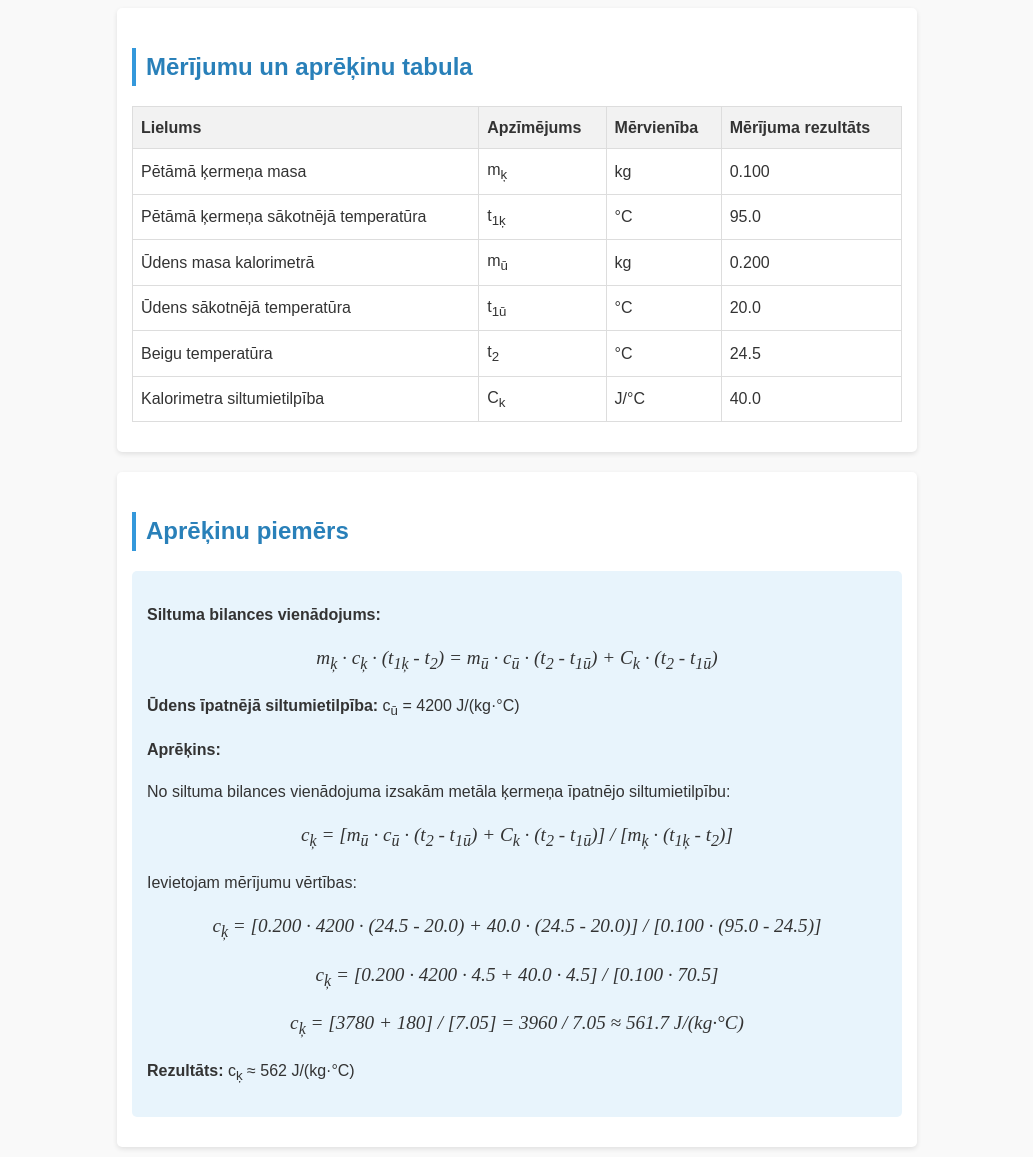
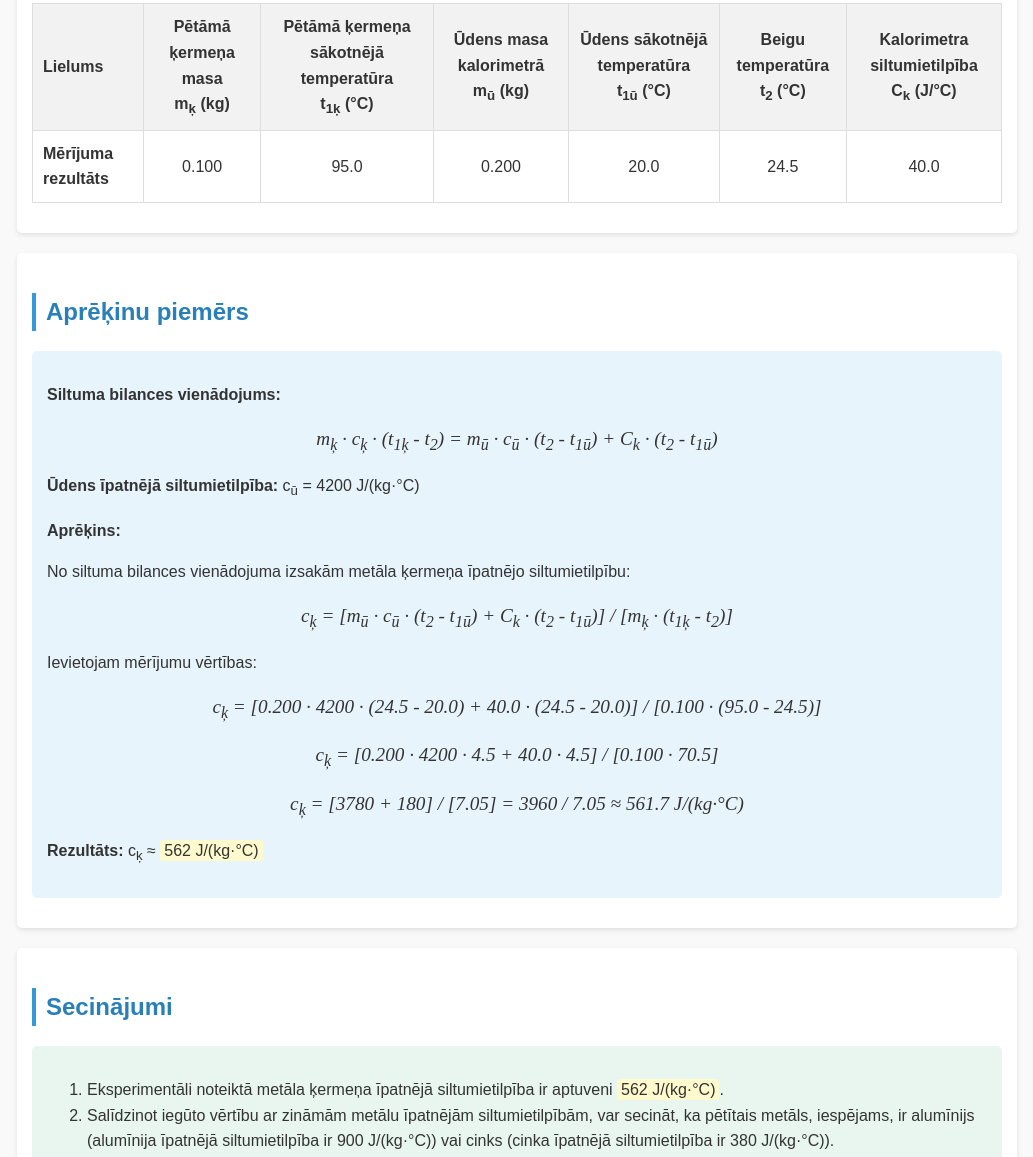
Before and after one commit to broskynocap/fizikam, a plain HTML site: page index.html in a window 1280 px wide. Shown: the part 1304-2461 px from the top of the page, without its empty margins (123-1156 px from the left). Drawn offline with Linux system fonts and the light colour scheme.

Commit message:
Update index.html

```diff
--- a/index.html
+++ b/index.html
@@ -8,7 +8,7 @@
         body {
             font-family: 'Arial', sans-serif;
             line-height: 1.6;
-            max-width: 800px;
+            max-width: 1000px;
             margin: 0 auto;
             padding: 20px;
             background-color: #f9f9f9;
@@ -45,12 +45,22 @@
 
         th, td {
             border: 1px solid #ddd;
-            padding: 8px;
-            text-align: left;
+            padding: 10px;
+            text-align: center;
         }
 
         th {
             background-color: #f2f2f2;
+            font-weight: bold;
+        }
+
+        .horizontal-table th:first-child {
+            text-align: left;
+        }
+
+        .horizontal-table td:first-child {
+            text-align: left;
+            font-weight: bold;
         }
 
         .calculation {
@@ -91,10 +101,16 @@
             font-weight: bold;
             margin-right: 5px;
         }
+
+        .highlight {
+            background-color: #fffacd;
+            padding: 2px 4px;
+            border-radius: 3px;
+        }
     </style>
 </head>
 <body>
-    <h1>Darba lapa fizikā: Ķermeņa īpatnējās siltumietilpības noteikšana.</h1>
+    <h1>Darba lapa fizikā: Ķermeņa īpatnējās siltumietilpības noteikšana</h1>
 
     <div class="section">
         <h2>Darba mērķis</h2>
@@ -108,7 +124,7 @@
             <li>Uzkarsēt pētāmo ķermeni līdz noteiktai temperatūrai</li>
             <li>Izmērīt ūdens masu kalorimetrā</li>
             <li>Izmērīt ūdens sākotnējo temperatūru kalorimetrā</li>
-            <li>Ielikt uzkarsēto pētāmo ķermeni ķermeni kalorimetrā un izmērīt beigu temperatūru</li>
+            <li>Ielikt uzkarsēto pētāmo ķermeni kalorimetrā un izmērīt beigu temperatūru</li>
             <li>Aprēķināt metāla ķermeņa īpatnējo siltumietilpību</li>
         </ol>
     </div>
@@ -119,7 +135,7 @@
             <li><strong>Pētāmais ķermenis</strong> - pētāmais ķermenis (piemēram, alumīnija, vara vai cinka gabals)</li>
             <li><strong>Svari</strong> - laboratorijas svari ar atbilstošu svaru komplektu vai elektroniskie svari</li>
             <li><strong>Termometrs</strong> - laboratorijas termometrs ar skalīti līdz 100°C vai digitālais termometrs</li>
-            <li><strong>Ūdens</strong> - ūdens istabas temperatūrā</li>
+            <li><strong>Ūdens</strong> - destilēts ūdens istabas temperatūrā</li>
             <li><strong>Kalorimetrs</strong> - siltumizolēta tvertne ar vāku un maisītāju</li>
             <li><strong>Citi piederumi:</strong> karsētājs (vannas vai plīts), trauki ūdens uzglabāšanai, aizsargcimdi</li>
         </ul>
@@ -132,48 +148,24 @@
 
     <div class="section">
         <h2>Mērījumu un aprēķinu tabula</h2>
-        <table>
+        <table class="horizontal-table">
             <tr>
                 <th>Lielums</th>
-                <th>Apzīmējums</th>
-                <th>Mērvienība</th>
-                <th>Mērījuma rezultāts</th>
+                <th>Pētāmā ķermeņa masa<br>m<sub>ķ</sub> (kg)</th>
+                <th>Pētāmā ķermeņa sākotnējā temperatūra<br>t<sub>1ķ</sub> (°C)</th>
+                <th>Ūdens masa kalorimetrā<br>m<sub>ū</sub> (kg)</th>
+                <th>Ūdens sākotnējā temperatūra<br>t<sub>1ū</sub> (°C)</th>
+                <th>Beigu temperatūra<br>t<sub>2</sub> (°C)</th>
+                <th>Kalorimetra siltumietilpība<br>C<sub>k</sub> (J/°C)</th>
             </tr>
             <tr>
-                <td>Pētāmā ķermeņa masa</td>
-                <td>m<sub>ķ</sub></td>
-                <td>kg</td>
-                <td id="mass_metal">0.100</td>
-            </tr>
-            <tr>
-                <td>Pētāmā ķermeņa sākotnējā temperatūra</td>
-                <td>t<sub>1ķ</sub></td>
-                <td>°C</td>
-                <td id="temp_metal_initial">95.0</td>
-            </tr>
-            <tr>
-                <td>Ūdens masa kalorimetrā</td>
-                <td>m<sub>ū</sub></td>
-                <td>kg</td>
-                <td id="mass_water">0.200</td>
-            </tr>
-            <tr>
-                <td>Ūdens sākotnējā temperatūra</td>
-                <td>t<sub>1ū</sub></td>
-                <td>°C</td>
-                <td id="temp_water_initial">20.0</td>
-            </tr>
-            <tr>
-                <td>Beigu temperatūra</td>
-                <td>t<sub>2</sub></td>
-                <td>°C</td>
-                <td id="temp_final">24.5</td>
-            </tr>
-            <tr>
-                <td>Kalorimetra siltumietilpība</td>
-                <td>C<sub>k</sub></td>
-                <td>J/°C</td>
-                <td id="heat_capacity_calorimeter">40.0</td>
+                <td>Mērījuma rezultāts</td>
+                <td>0.100</td>
+                <td>95.0</td>
+                <td>0.200</td>
+                <td>20.0</td>
+                <td>24.5</td>
+                <td>40.0</td>
             </tr>
         </table>
     </div>
@@ -197,7 +189,7 @@
 
             <p class="formula">c<sub>ķ</sub> = [3780 + 180] / [7.05] = 3960 / 7.05 ≈ 561.7 J/(kg·°C)</p>
 
-            <p><strong>Rezultāts:</strong> c<sub>ķ</sub> ≈ 562 J/(kg·°C)</p>
+            <p><strong>Rezultāts:</strong> c<sub>ķ</sub> ≈ <span class="highlight">562 J/(kg·°C)</span></p>
         </div>
     </div>
 
@@ -205,17 +197,12 @@
         <h2>Secinājumi</h2>
         <div class="conclusion">
             <ol>
-                <li>Eksperimentāli noteiktā metāla ķermeņa īpatnējā siltumietilpība ir aptuveni x.</li>
-                <li>Salīdzinot iegūto vērtību ar zināmām metālu īpatnējām siltumietilpībām, var secināt, ka pētītais metāls, iespējams, ir alumīnijs (alumīnija īpatnējā siltumietilpība ir 900 J/(kg·°C) vai cinks (cinka īpatnējā siltumietilpība ir 380 J/(kg·°C)).</li>
+                <li>Eksperimentāli noteiktā metāla ķermeņa īpatnējā siltumietilpība ir aptuveni <span class="highlight">562 J/(kg·°C)</span>.</li>
+                <li>Salīdzinot iegūto vērtību ar zināmām metālu īpatnējām siltumietilpībām, var secināt, ka pētītais metāls, iespējams, ir alumīnijs (alumīnija īpatnējā siltumietilpība ir 900 J/(kg·°C)) vai cinks (cinka īpatnējā siltumietilpība ir 380 J/(kg·°C)).</li>
                 <li>Iegūtā vērtība atšķiras no zināmajām vērtībām, kas varētu būt saistīts ar mērījumu kļūdām (temperatūras mērīšanas neprecizitāte, siltuma zudumi videi, neprecīzs kalorimetra siltumietilpības noteikšana).</li>
                 <li>Eksperiments apstiprina siltuma bilances principu - siltuma daudzums, ko atdod karstāks ķermenis, vienāds ar siltuma daudzumu, ko uzņem aukstākie ķermeņi.</li>
             </ol>
         </div>
     </div>
-
-    <script>
-        // Šeit varētu būt JavaScript kods mērījumu datu apstrādei
-        // Piemēram, aprēķinu automātizēšanai, ja mainās mērījumu vērtības
-    </script>
 </body>
 </html>
```
